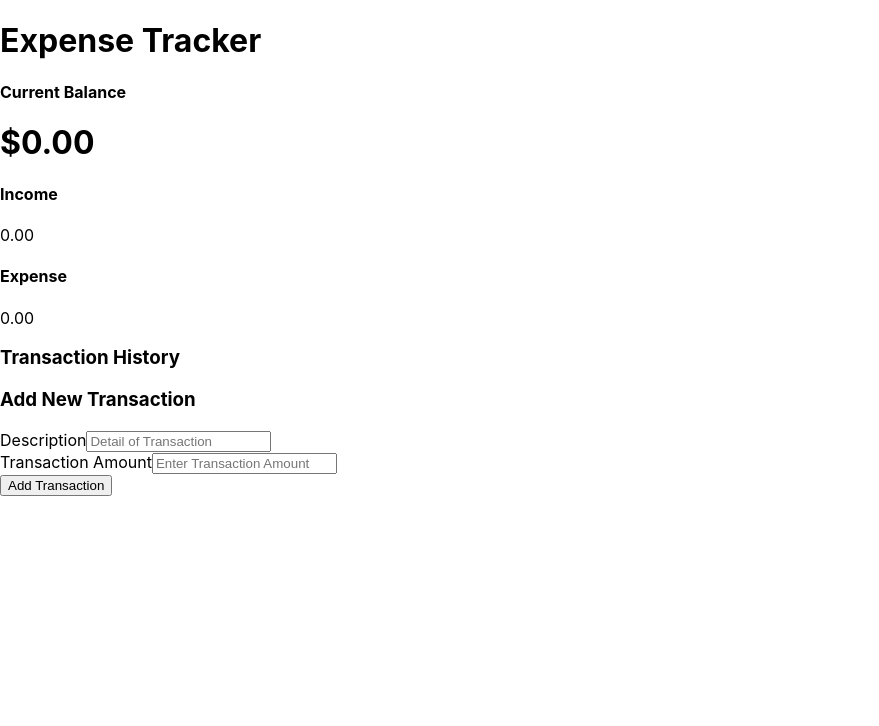
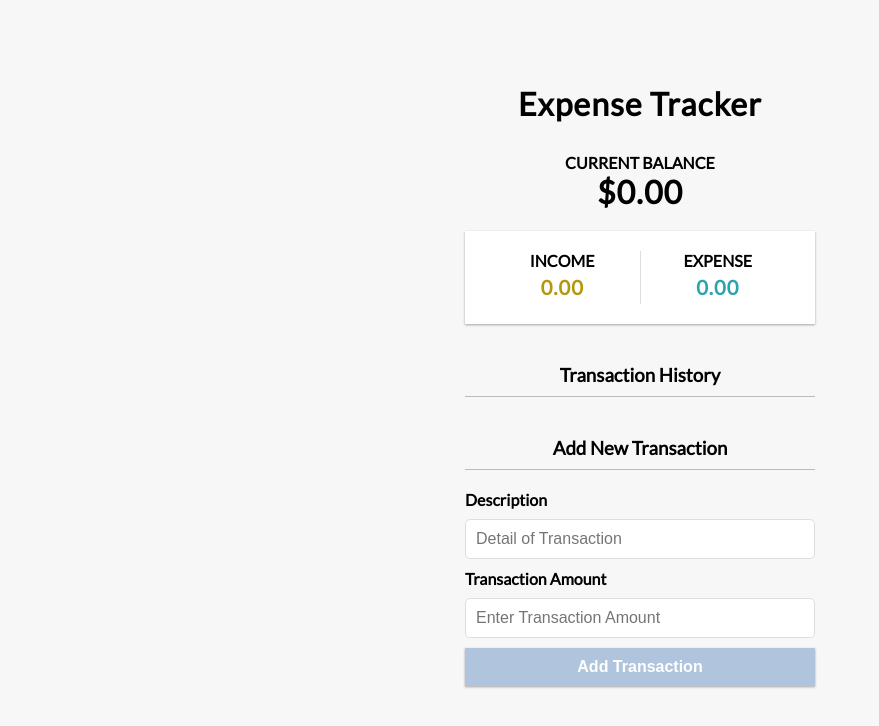
Before and after one commit to Umar-Shahid/expensetracker, a React (Create React App) app: page / in a window 1280 px wide. Shown: the top 726 px of the page, without its empty margins (0-879 px from the left). Built offline with nearby package versions, Linux system fonts and the light colour scheme.

Commit message:
css applayed

```diff
--- a/src/App.css
+++ b/src/App.css
@@ -0,0 +1,177 @@
+@import url('https://fonts.googleapis.com/css?family=Lato&display=swap');
+
+:root {
+  --box-shadow: 0 1px 3px rgba(0, 0, 0, 0.12), 0 1px 2px rgba(0, 0, 0, 0.24);
+}
+
+* {
+  box-sizing: border-box;
+}
+
+body {
+  background-color: #f7f7f7;
+  display: flex;
+  flex-direction: column;
+  align-items: center;
+  justify-content: center;
+  min-height: 100vh;
+  margin: 0;
+  font-family: 'Lato', sans-serif;
+}
+
+.container {
+  margin: 30px auto;
+  width: 350px;
+}
+
+h1 {
+  letter-spacing: 1px;
+  margin: 0;
+  text-align: center;
+}
+
+h2 {
+  letter-spacing: 1px;
+  margin: 0;
+  text-align: center;
+}
+
+h3 {
+  border-bottom: 1px solid #bbb;
+  padding-bottom: 10px;
+  margin: 40px 0 10px;
+  text-align: center;
+}
+
+h4 {
+  margin: 0;
+  text-transform: uppercase;
+  text-align: center;
+}
+
+.inc-exp-container {
+  background-color: #fff;
+  box-shadow: var(--box-shadow);
+  padding: 20px;
+  display: flex;
+  justify-content: space-between;
+  margin: 20px 0;
+}
+
+.inc-exp-container > div {
+  flex: 1;
+  text-align: center;
+}
+
+.inc-exp-container > div:first-of-type {
+  border-right: 1px solid #dedede;
+}
+
+.money {
+  font-size: 20px;
+  letter-spacing: 1px;
+  margin: 5px 0;
+}
+
+.money.plus {
+  color: #b6960a;
+  font-weight: bold;
+}
+
+.money.minus {
+  color: #2da3ad;
+  font-weight: bold;
+}
+
+label {
+  display: inline-block;
+  margin: 10px 0;
+  font-weight: bold;
+}
+
+input[type='text'],
+input[type='number'] {
+  border: 1px solid #dedede;
+  border-radius: 5px;
+  display: block;
+  font-size: 16px;
+  padding: 10px;
+  width: 100%;
+}
+
+.btn {
+  cursor: pointer;
+  background-color: lightsteelblue;
+  box-shadow: var(--box-shadow);
+  color: #fff;
+  border: 0;
+  display: block;
+  font-size: 16px;
+  margin: 10px 0 30px;
+  padding: 10px;
+  width: 100%;
+  font-weight: bold;
+}
+
+.btn:focus,
+.delete-btn:focus {
+  outline: 5px;
+}
+
+.list {
+  list-style-type: none;
+  padding: 0;
+  margin-bottom: 40px;
+}
+
+.list li {
+  background-color: #fff;
+  box-shadow: var(--box-shadow);
+  color: #333;
+  display: flex;
+  justify-content: space-between;
+  position: relative;
+  padding: 10px;
+  margin: 10px 0;
+}
+
+.list li.plus {
+  border-right: 5px solid #b6960a;
+}
+
+.list li.plus:hover {
+  border-right: 5px solid #b6960a;
+  background-color: #b6960a;
+  color: #f7f7f7
+}
+
+.list li.minus {
+  border-right: 5px solid #2da3ad;
+}
+
+.list li.minus:hover {
+  border-right: 5px solid #2da3ad;
+  background-color: #2da3ad;
+  color: #f7f7f7
+}
+
+
+.delete-btn {
+  cursor: pointer;
+  background-color: #8a6a66;
+  border: 0;
+  color: #fff;
+  font-size: 20px;
+  line-height: 20px;
+  padding: 2px 5px;
+  position: absolute;
+  top: 50%;
+  left: 0;
+  transform: translate(-100%, -50%);
+  opacity: 0;
+  transition: opacity 0.3s ease;
+}
+
+.list li:hover .delete-btn {
+  opacity: 1;
+}
--- a/src/App.js
+++ b/src/App.js
@@ -1,5 +1,4 @@
 import React from 'react';
-import logo from './logo.svg';
 import './App.css';
 
 //import components
@@ -15,6 +14,7 @@
     <GlobalProvider>
       <Header></Header>
       <div className="container">
+
         <Balance/>
         <AccountSummary/>
         <TransactionHistory/>
--- a/src/components/AccountSummary.js
+++ b/src/components/AccountSummary.js
@@ -10,16 +10,16 @@
         .toFixed(2);
     const expense = (amount.filter(item => item <0).reduce((acc, item) => (acc+=item),0)* -1).toFixed(2);
     return (
-        <div>
+        <div className="inc-exp-container">
             <div>
                 <h4>Income</h4>
-                <p>
+                <p className="money plus">
                     {income}
                 </p>
             </div>
             <div>
                 <h4>Expense</h4>
-                <p>
+                <p className="money minus">
                     {expense}
                 </p>
             </div>
--- a/src/components/AddTransaction.js
+++ b/src/components/AddTransaction.js
@@ -20,18 +20,18 @@
         <div>
             <h3>Add New Transaction</h3>
             <form onSubmit={onSubmit}>
-                <div>
+                <div className="form-control">
                     <label htmlFor='description'>Description</label>
                     <input type="text" id="description" placeholder="Detail of Transaction"
                     value={description} onChange={(e)=> setDescription(e.target.value)}/>
                 </div>
-                <div>
+                <div className="form-control">
                     <label htmlFor='transactionamount'>Transaction Amount</label>
                     <input type="number" id="transactionamount"
                     placeholder="Enter Transaction Amount" value={transactionamount}
                     onChange={(e)=> setTransactionAmount(e.target.value)}/>
                 </div>
-                <button>Add Transaction</button>
+                <button className="btn">Add Transaction</button>
             </form>
         </div>
     )
--- a/src/components/Transaction.js
+++ b/src/components/Transaction.js
@@ -8,7 +8,7 @@
         <li className={transaction.transactionAmount < 0 ? 'minus' : 'plus'}>
             {transaction.description}
             <span>{sign}${Math.abs(transaction.transactionamount)}</span>
-            <button onClick={()=> delTransaction(transaction.id)}>X</button>
+            <button className="delete-btn" onClick={()=> delTransaction(transaction.id)} >X</button>
         </li>
     )
 }
--- a/src/components/TransactionHistory.js
+++ b/src/components/TransactionHistory.js
@@ -13,7 +13,7 @@
     return (
         <div>
             <h3>Transaction History</h3>
-            <ul>
+            <ul className="list">
                 {transaction.map(transaction => (
                 <Transaction key={transaction.id} transaction={transaction}/>))
                 }
```
